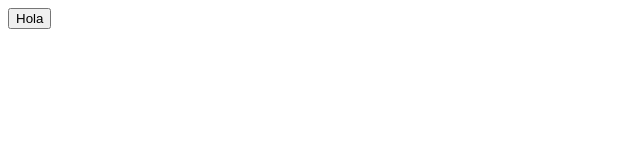
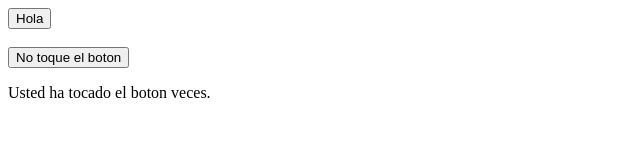
Before and after one commit to Ballesta44/ballesta44.github.io, a plain HTML site: page index.html in a window 1280 px wide. Shown: the whole page, without its empty margins (0-640 px from the left). Drawn offline with Linux system fonts and the light colour scheme.

Commit message:
Update index.html

```diff
--- a/index.html
+++ b/index.html
@@ -7,11 +7,21 @@
     <script src="ejemplo.js"></script>
     <title>Document</title>
 </head>
-<body>
+<body onload="set()">
+
+
 
 <button onclick="prueba()">Hola</button>
+
+<br><br>
+
+<button onclick="contador()">No toque el boton</button>
+
+<p>Usted ha tocado el boton <span id="variable"></span> veces. <span id="comentario"></span></p>
+
 
 </footer>
 
 </body>
+
 </html>
```
